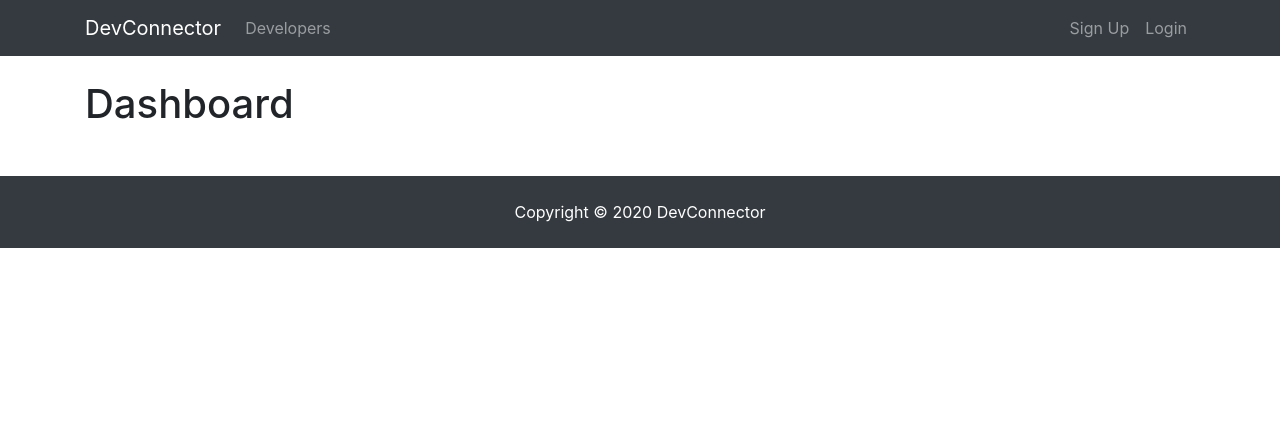
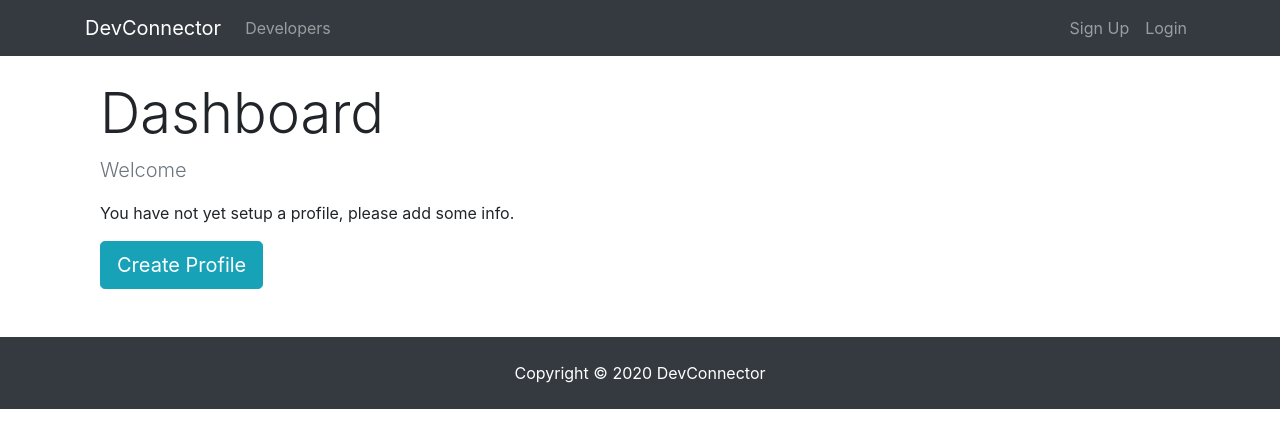
Before and after one commit to RaidenDilan/dev-connector-app, a React (Create React App) app in the folder client/: page /Dashboard in a window 1280 px wide. Shown: the top 448 px of the page. Built offline with nearby package versions, Linux system fonts and the light colour scheme; no server answers.

Commit message:
CreateProfile Component Route

```diff
--- a/client/src/App.css
+++ b/client/src/App.css
@@ -4,7 +4,7 @@
 
 .landing {
   position: relative;
-  background: url('./img/showcase.jpg') no-repeat;
+  background: url('./assets/images/showcase.jpg') no-repeat;
   background-size: cover;
   background-position: center;
   height: 100vh;
--- a/client/src/App.js
+++ b/client/src/App.js
@@ -3,7 +3,7 @@
 import { Provider } from 'react-redux';
 
 import jtwDecode from 'jwt-decode';
-import setAuthToken from './utils/setAuthToken';
+import setAuthToken from './shared/utils/setAuthToken';
 import { setCurrentUser, logoutUser } from './store/actions/authActions';
 import { clearCurrentProfile } from './store/actions/profileActions';
 
--- /dev/null
+++ b/client/src/components/common/Spinner.js
@@ -0,0 +1,10 @@
+import React from 'react'
+import spinner from '../../assets/images/spinner.gif'
+
+export default () => {
+  return (
+    <div>
+      <img src={ spinner } alt="Loading..." style={{ width: '200px', margin: 'auto', display: 'block'}} />
+    </div>
+  )
+}
--- a/client/src/components/dashboard/Dashboard.js
+++ b/client/src/components/dashboard/Dashboard.js
@@ -1,7 +1,10 @@
 import React, { Component } from 'react';
-// import PropTypes from 'prop-types';
+import { Link } from 'react-router-dom';
+import PropTypes from 'prop-types';
 import { connect } from 'react-redux';
 import { getCurrentProfile } from '../../store/actions/profileActions';
+
+import Spinner from '../Common/Spinner';
 
 class Dashboard extends Component {
   componentDidMount() {
@@ -9,10 +12,50 @@
   }
 
   render() {
+    const user = this.props.auth;
+
+    const { profile, loading } = this.props.profile;
+
+    let dashboardContent;
+
+    if (profile === null || loading) dashboardContent = <Spinner />
+    else {
+      // Check if logged in user has profile data
+      if (Object.keys(profile).length > 0) dashboardContent = <h4>TODO: DISPLAY PROFILE</h4>
+      // User is logged in but has no profile
+      else dashboardContent = (
+        <div>
+          <p className="lead text-muted">Welcome { user.name }</p>
+          <p>You have not yet setup a profile, please add some info.</p>
+          <Link to='/create-profile' className='btn btn-lg btn-info' >Create Profile</Link>
+        </div>
+      );
+    }
+
     return (
-      <h1>Dashboard</h1>
+      <div className="dashboard">
+        <div className="container">
+          <div className="row">
+            <div className="col-md-12">
+              <h1 className="display-4">Dashboard</h1>
+              { dashboardContent }
+            </div>
+          </div>
+        </div>
+      </div>
     );
   }
 }
 
-export default connect(null, { getCurrentProfile })(Dashboard);
+Dashboard.propTypes = {
+  getCurrentProfile: PropTypes.func.isRequired,
+  auth: PropTypes.object.isRequired,
+  profile: PropTypes.object.isRequired
+}
+
+const mapStateToProps = state => ({
+  profile: state.profile,
+  auth: state.auth
+});
+
+export default connect(mapStateToProps, { getCurrentProfile })(Dashboard);
--- a/client/src/store/actions/authActions.js
+++ b/client/src/store/actions/authActions.js
@@ -1,6 +1,6 @@
 import axios from 'axios';
 import jwtDecode from 'jwt-decode';
-import setAuthToken from '../../utils/setAuthToken';
+import setAuthToken from '../../shared/utils/setAuthToken';
 import { GET_ERRORS, SET_CURRENT_USER } from './types';
 
 // Set logged in user
--- a/client/src/store/reducers/authReducer.js
+++ b/client/src/store/reducers/authReducer.js
@@ -1,5 +1,5 @@
 import { SET_CURRENT_USER } from '../actions/types';
-import isEmpty from '../../validation/is-empty';
+import isEmpty from '../../shared/validation/is-empty';
 
 const initialState = {
   isAuthenticated: false,
```
Also changed, not shown: client/src/assets/images/showcase.jpg (renamed from client/src/img/showcase.jpg), client/src/assets/images/spinner.gif (added), client/src/shared/utils/setAuthToken.js (renamed from client/src/utils/setAuthToken.js), client/src/shared/validation/is-empty.js (renamed from client/src/validation/is-empty.js).
